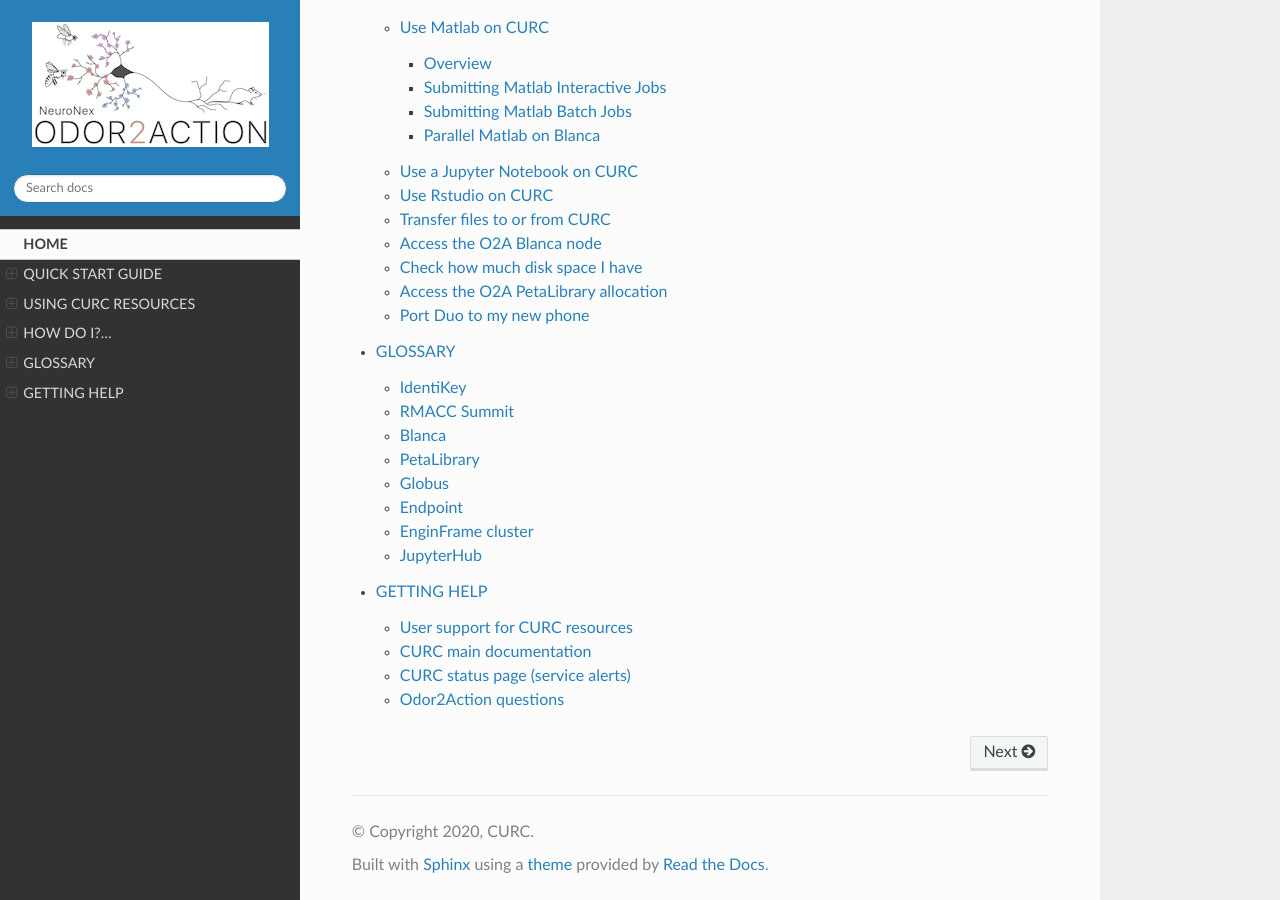
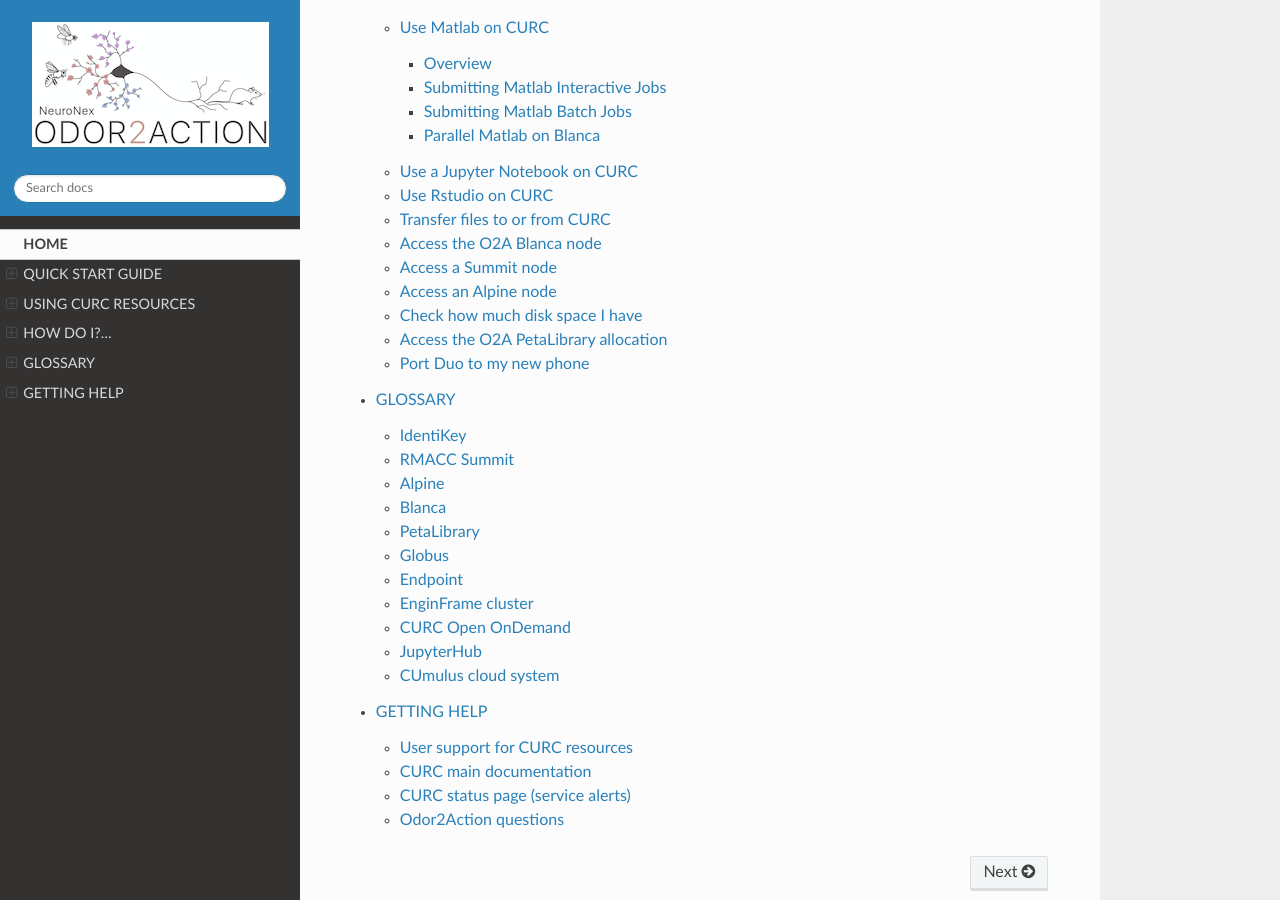
Before and after one commit to ResearchComputing/odor2action, a Sphinx documentation site: the page built from docs/source/index.rst, in a window 1280 px wide and 900 px high, scrolled down 2372 px. Built offline with Sphinx 7.4.7 and the Read the Docs theme 2.0.0, drawn with Linux system fonts in a browser that asks for light colours; some of the changed lines change nothing that is shown.

Commit message:
Update index.md

````diff
--- a/docs/source/main/index.md
+++ b/docs/source/main/index.md
@@ -126,7 +126,7 @@
 ### Sharing data with Globus Shared Endpoints
 With Globus you can share files with users outside of CU who do not have CURC accounts by creating shared endpoints. You can share any file/folder that you have access to.  The user you are sharing with must have a Globus account (these are freely available to anyone).
 
-To setup a shared endpoint contact the O2A Project Manager at [Kathryn.Cochran@colorado.edu](mailto:Kathryn.Cochran@colorado.edu].
+To setup a shared endpoint contact the O2A Project Manager at [Kathryn.Cochran@colorado.edu](mailto:Kathryn.Cochran@colorado.edu).
 
 ## JupyterHub (python notebooks)
 
@@ -402,7 +402,9 @@
 ### Submitting Matlab Interactive Jobs
 
 Running Matlab interactive jobs on RC resources is both a simple and
-easy task to accomplish. Odor2Action users can run an interactive Matlab jobs using EnginFrame.  Documentation on starting an interactive session and launching Matlab can be found in the [Enginframe secion of this documentation](#enginframe-visualization-guis)
+easy task to accomplish. Odor2Action users can run an interactive Matlab jobs using EnginFrame.  Documentation on starting an interactive session and launching Matlab can be found in the [Enginframe secion of this documentation](#enginframe-visualization-guis). Note that EnginFrame will be retired at the end of 2022.
+
+> **_NOTE:_** _CURC is developing a new, more functional service to replace EnginFrame called __Open Ondemand__. Although CURC is still developing features, this service can be accessed now. See <a href="https://viz.rc.colorado.edu" target="_blank">CURC Open OnDemand</a> for documentation._
 
 ### Submitting Matlab Batch Jobs
 
@@ -592,6 +594,52 @@
 
 If you cannot submit jobs to the `blanca-o2a` partition, please email [rc-help@colorado.edu](mailto:rc-help@colorado.edu) and cc [Kathryn.Cochran@colorado.edu](mailto:Kathryn.Cochran@colorado.edu) and request to be added to `blanca-o2a`.
 
+## Access a Summit node
+
+Summit has 450 general compute nodes, each with 24 cores, and may be an alternative to the Blanca O2A partition if you have lots of work that requires additional computing resources. Summit will be retired near the end of 2022 or early 2023. To access a Summit node:
+
+```bash
+# first login:
+$ ssh <IdentiKey>@login.rc.colorado.edu
+# <type password and accept duo push to your phone to login>
+
+# Now once you are on a CURC login node, load the slurm job manager for Summit
+$ module load slurm/summit
+
+# <now you can either start an interactive job or submit a batch job>.
+# start an interactive job (e.g.,. for a 1 hour job with 2 cores on blanca-o2a):
+$ sinteractive --time=01:00:00 --ntasks=2 --partition=shas
+
+# or submit a batch job (assumes you have previously written a job script called 'myjob.sh' that has the "--partition=shas" flag):
+$ sbatch myjob.sh
+```
+
+If you cannot submit jobs to the Summit `shas` partition, please email [rc-help@colorado.edu](mailto:rc-help@colorado.edu) and cc [Kathryn.Cochran@colorado.edu](mailto:Kathryn.Cochran@colorado.edu) and request to be added to `ucb-general` on Summit.
+
+## Access an Alpine node
+
+Alpine is CURC's newest supercomputer and will be available to all users beginning in late April 2022. Alpine Phase 1 has 64 general compute nodes, each with 64 cores, as well as 16 GPU nodes, each with 3 GPUs (a mix of NVIDIA A100 and AMD MI100). Alpine may be an alternative to the Blanca O2A partition if you have lots of work that requires additional computing resources. To access an Alpine node:
+
+```bash
+# first login:
+$ ssh <IdentiKey>@login.rc.colorado.edu
+# <type password and accept duo push to your phone to login>
+
+# Now once you are on a CURC login node, load the slurm job manager for Alpine
+$ module load slurm/alpine
+
+# <now you can either start an interactive job or submit a batch job>.
+# start an interactive job (e.g.,. for a 1 hour job with 2 cores on blanca-o2a):
+$ sinteractive --time=01:00:00 --ntasks=2 --partition=amilan-ucb
+
+# or submit a batch job (assumes you have previously written a job script called 'myjob.sh' that has the "--partition=amilan-ucb" flag):
+$ sbatch myjob.sh
+
+# note that "amilan-ucb" is the Alpine CPU partition. You can also schedule jobs to the gpu partitions by specifying "--partition=aa100-ucb" (NVIDIA A100 GPUs) or "--partition=ami100-ucb" (AMD MI100 GPUs).
+```
+
+If you cannot submit jobs to the Alpine partitions, please email [rc-help@colorado.edu](mailto:rc-help@colorado.edu) and cc [Kathryn.Cochran@colorado.edu](mailto:Kathryn.Cochran@colorado.edu) and request to be added to `ucb-general` on Alpine.
+
 ## Check how much disk space I have
 
 You have permanent personal storage space on two filesystems:
@@ -609,7 +657,9 @@
 /projects/johndoe                     237G           14G           250G
 ```
 
-> **_NOTE:_** _After the results for your `/home/` and `/projects` directories are shown, you may also see some error messages suggesting you login to a Summit scompile node. These messages refer to filesystems on Summit which can't be queried from a login nodes. They can be ignored._
+> **_NOTE1:_** _After the results for your `/home/` and `/projects` directories are shown, you may also see some error messages suggesting you login to a Summit scompile node. These messages refer to filesystems on Summit which can't be queried from a login nodes. They can be ignored._
+
+> **_NOTE2:_** _You also have large "scratch" spaces available on Blanca (`/rc_scratch/$USER`), Summit (`/scratch/summit/$USER`) and Alpine (`/scratch/alpine/$USER`).  These spaces can be used for file input/output during jobs.  Files on scratch spaces are purged 90 days after the date of creation, so make sure you copy any files you want to keep to a permanent space when finished, such as your `/projects/$USER` direcory or `/pl/active/o2a`._
 
 ## Access the O2A PetaLibrary allocation
 
@@ -643,7 +693,10 @@
 _An IdentiKey consists of a CU Boulder username and an IdentiKey password. An IdentiKey is the credential that uniquely identifies you to online services and campus computing facilities so that they may grant you access._
 
 ### <a href="https://www.colorado.edu/rc/resources/summit" target="_blank">RMACC Summit</a>
-_An NSF-funded supercomputer operated by CURC and freely available to CU users and affiliates._
+_An NSF-funded supercomputer operated by CURC and freely available to CU users and affiliates. Summit will retire in late 2022 or early 2023._
+
+### <a href="https://curc.readthedocs.io/en/latest/clusters/alpine.html" target="_blank">Alpine</a>
+_A colloboratively-funded supercomputer operated by CURC and freely available to CU users and affiliates. Alpine replaces Summit and will be available to users in April 2022._
 
 ### <a href="https://www.colorado.edu/rc/resources/blanca" target="_blank">Blanca</a>
 _The CURC condo computing service "Blanca" offers researchers the opportunity to purchase and own compute nodes that will be operated as part of a shared cluster. The aggregate cluster is made available to all condo partners while maintaining priority for the owner of each node. Odor2Action owns a Blanca node for use by O2A affiliates._
@@ -659,10 +712,19 @@
 
 ### <a href="https://www.colorado.edu/rc/resources/enginframe" target="_blank">EnginFrame cluster</a>
 
-_The CURC EnginFrame cluster provides a 3d-accelerated remote desktop environment on an Nvidia GPU-equipped compute node hosted by CURC. Coupled with the proprietary Desktop Cloud Visualization (DCV) VNC server, the CURC EnginFrame supports the use of common visualization applications in a typical desktop environment (e.g. Matlab, Rstudio) using only a web browser._
+_The CURC EnginFrame cluster provides a 3d-accelerated remote desktop environment on an Nvidia GPU-equipped compute node hosted by CURC. Coupled with the proprietary Desktop Cloud Visualization (DCV) VNC server, the CURC EnginFrame supports the use of common visualization applications in a typical desktop environment (e.g. Matlab, Rstudio) using only a web browser. EnginFrame will retire at the end of 2022 and will be replaced by Open OnDemand (see below)._
+
+### <a href="https://viz.rc.colorado.edu" target="_blank">CURC Open OnDemand</a>
+
+_The CURC Open OnDemand gateway provides a web-browser-based portal to numerous CURC services.  Within Open OnDemand, users can open a terminal, schedule jobs, use Jupyter Notebooks, run the Matlab GUI, and start a 3d-accelerated remote desktop environment on an Nvidia GPU-equipped compute node hosted by CURC. CURC Open OnDemand will replace CURC EnginFrame at the end of 2022._
+
 
 ### <a href="https://www.colorado.edu/rc/resources/jupyterhub" target="_blank">JupyterHub</a>
 _JupyterHub is a multi-user server for Jupyter (formerly known as IPython) notebooks. It provides a web service that allows you to create and share documents that contain live code, equations, visualizations and explanatory text. CURC hosts a JupyterHub environment that enables researchers to utilize CURC-hosted storage and computing resources._
+
+
+### <a href="https://curc.readthedocs.io/en/latest/cloud/cumulus.html" target="_blank">CUmulus cloud system</a>
+_CUmulus is an on-premise cloud resource that "looks" a lot like Amazon Web Services. It facilitates projects that don't map easily to HPC, such as running persistent processes or databases._
 
 # GETTING HELP
 
````
